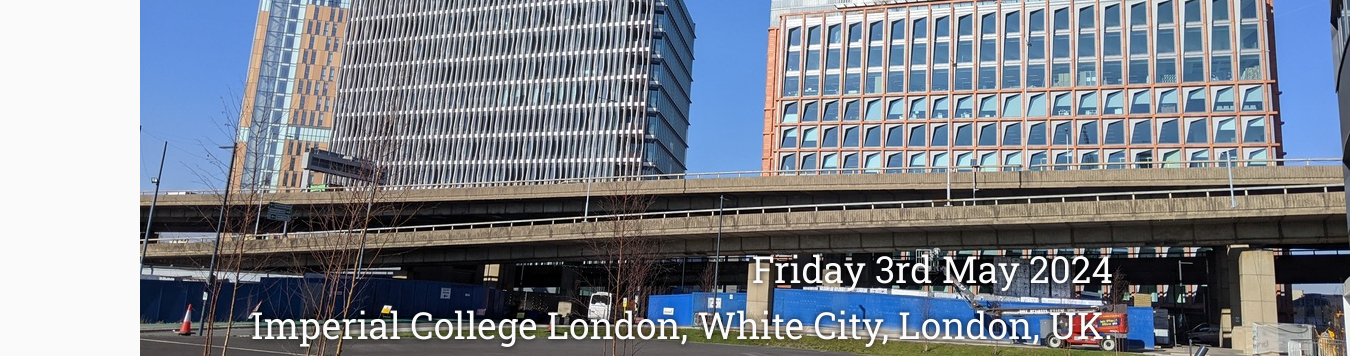
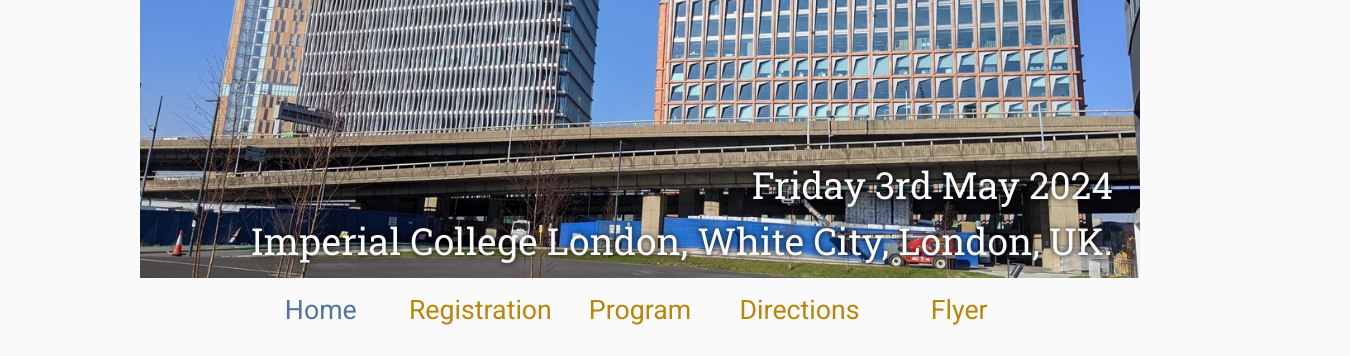
Before and after one commit to Frost-group/ml4qm, a plain HTML site: page index.html in a window 1280 px wide. Shown: the part 180-536 px from the top of the page, 1350 px wide, since content can reach past the window. Drawn offline with Linux system fonts and the light colour scheme.

Commit message:
No size?

```diff
--- a/index.html
+++ b/index.html
@@ -15,7 +15,7 @@
 <body>
 
     <div class="banner">
-        <img src="assets/banner.jpg" alt="Conference Template Banner">
+        <img src="assets/banner.jpg" width=100% alt="Sunny White City">
         <div class="top-left">
             <span class="title1">ML</span>
             <span class="title2">for</span>
```
